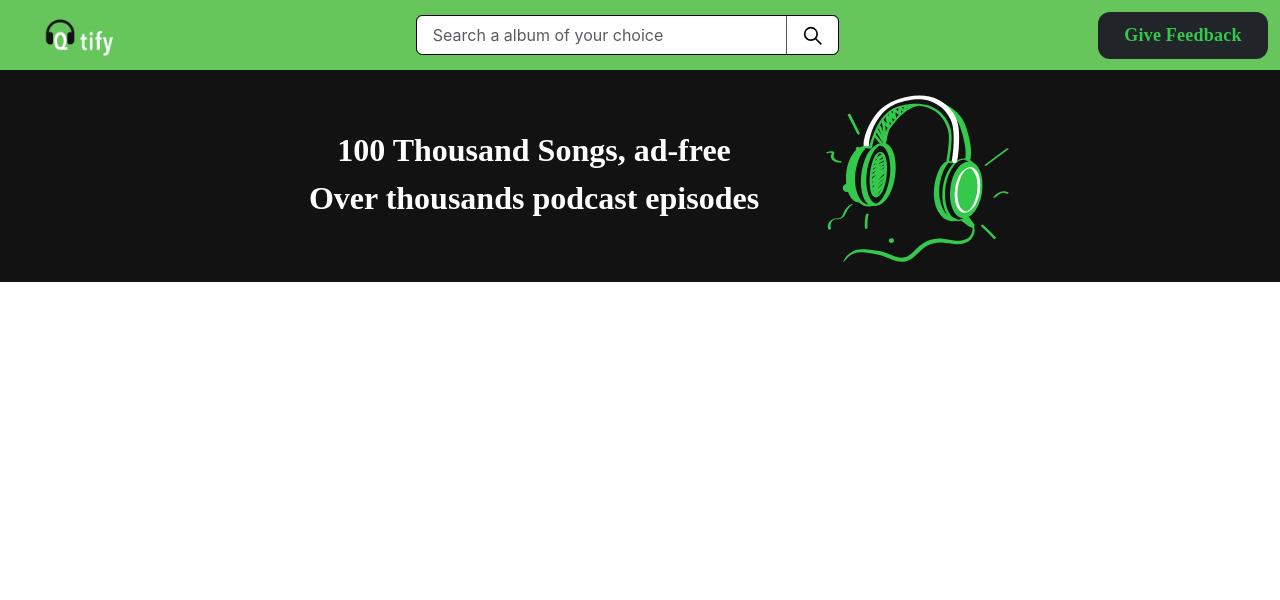
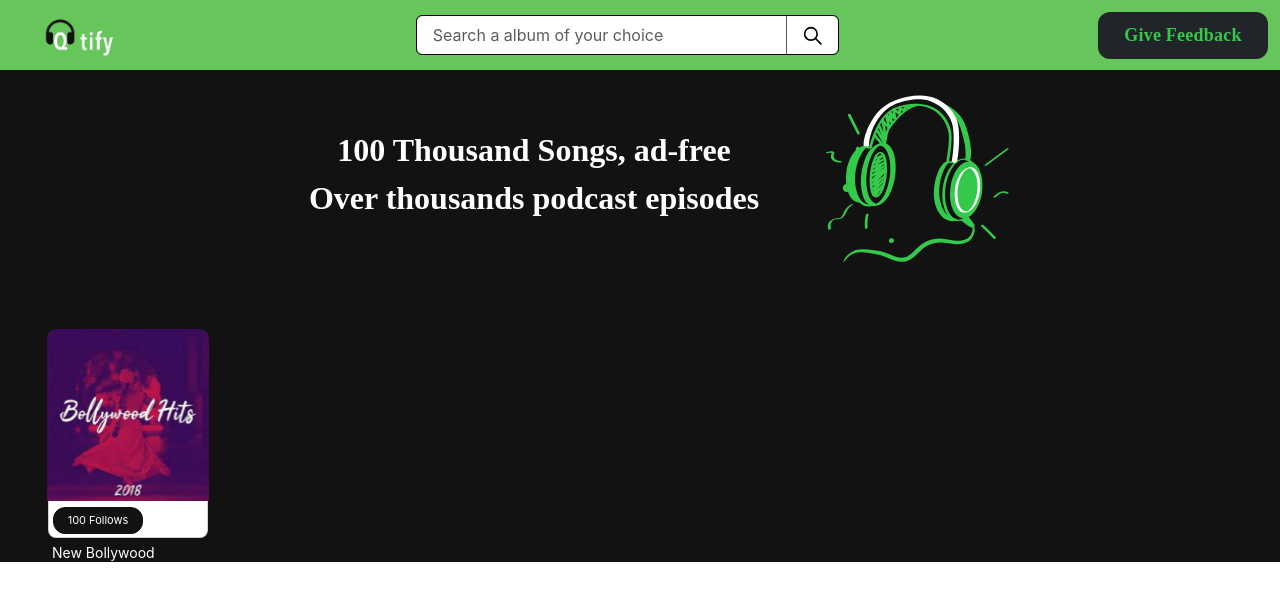
Before and after one commit to Navneet-1998/QtifyMusicApp, a React (Create React App) app: page / in a window 1280 px wide. Shown: the top 600 px of the page. Built offline with nearby package versions, Linux system fonts and the light colour scheme.

Commit message:
hero-qtify-takehome

```diff
--- /dev/null
+++ b/src/components/cardSection/card.js
@@ -0,0 +1,41 @@
+import React from "react";
+import "./card.css"
+import albumImg from "../../assets/Rectangle 2138.png"
+
+
+
+
+function CardSection(){
+    return (
+         <>
+         <div style={{width:"159px", height:"232px",gap:"6px"}} class="m-5 ">
+              <div
+                class="card p-0 rounded-3"
+                style={{ width: "10rem", height: "13rem" }}
+              >
+                <img
+                  src={albumImg}
+                  class="card-img-top "
+                  style={{ width: "102%", height: "14rem", position:"relative",top:"-1%", left:"-1%" }}
+                  alt="..."
+                />
+                <div class="card-body m-1 p-0 d-flex align-items-end " >
+                  <a
+                    href="###"
+                    class="btn btn-primary btn-sm "
+                    style={{width:"60%", fontSize:"11px", backgroundColor: "#121212", borderColor:"#121212", borderRadius:"12px 12px 12px 12px"}}
+                  >
+                    100 Follows
+                  </a>
+                </div>
+              </div>
+              <div class="m-1 text-start">
+                <p style={{ color: "white",fontSize:"14px" }}>New Bollywood</p>
+              </div>
+              </div>
+         </>
+    )
+}
+
+
+export default CardSection;
--- a/src/components/qtify.js
+++ b/src/components/qtify.js
@@ -2,6 +2,7 @@ import React from "react";
 import "./qtify.css";
 import NavbarSection from "./navbarSection/navbar";
 import HeroImage from "./heroSection/heroImage";
+import CardSection from "./cardSection/card";
 
 function Qtify() {
   return (
@@ -10,6 +11,7 @@ function Qtify() {
         {" "}
         <NavbarSection />
         <HeroImage />
+        <CardSection/>
       </body>
     </>
   );
```
Also changed, not shown: src/components/cardSection/card.css (added), 1 other file (tests, documents, lock files or other folders).
